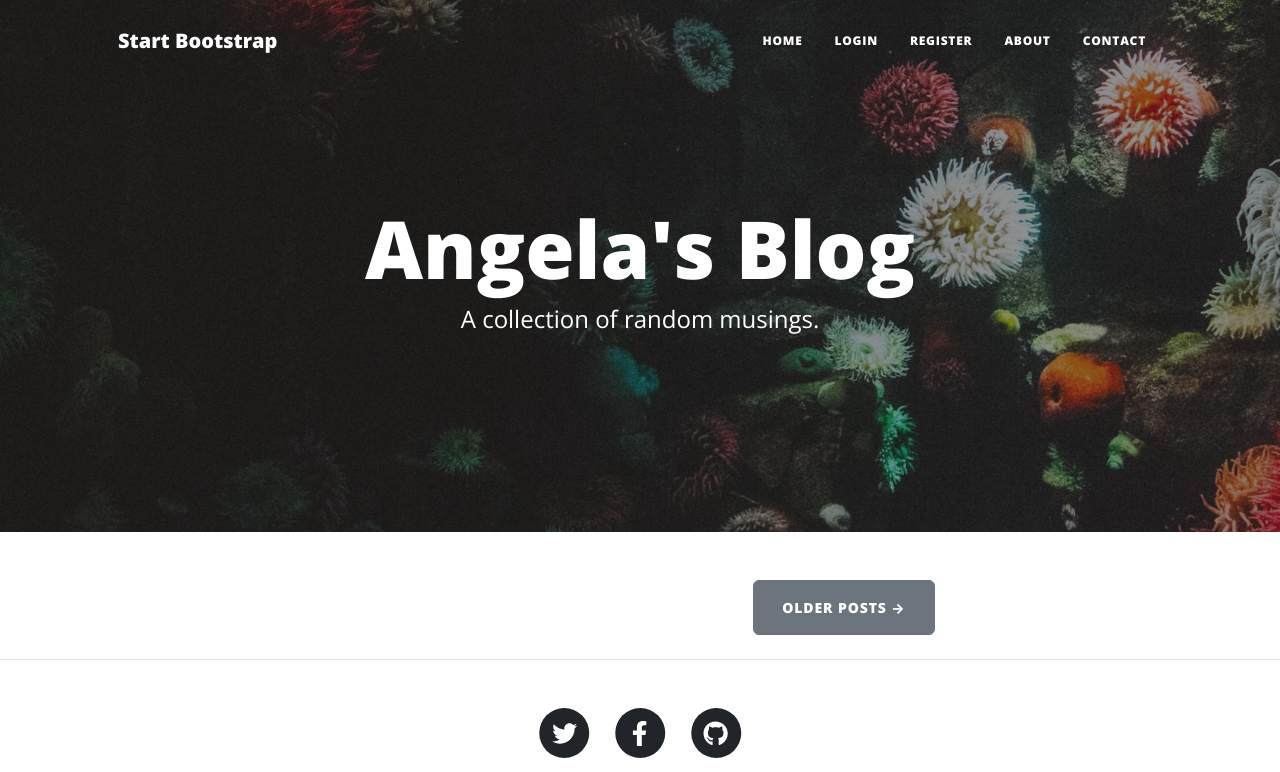
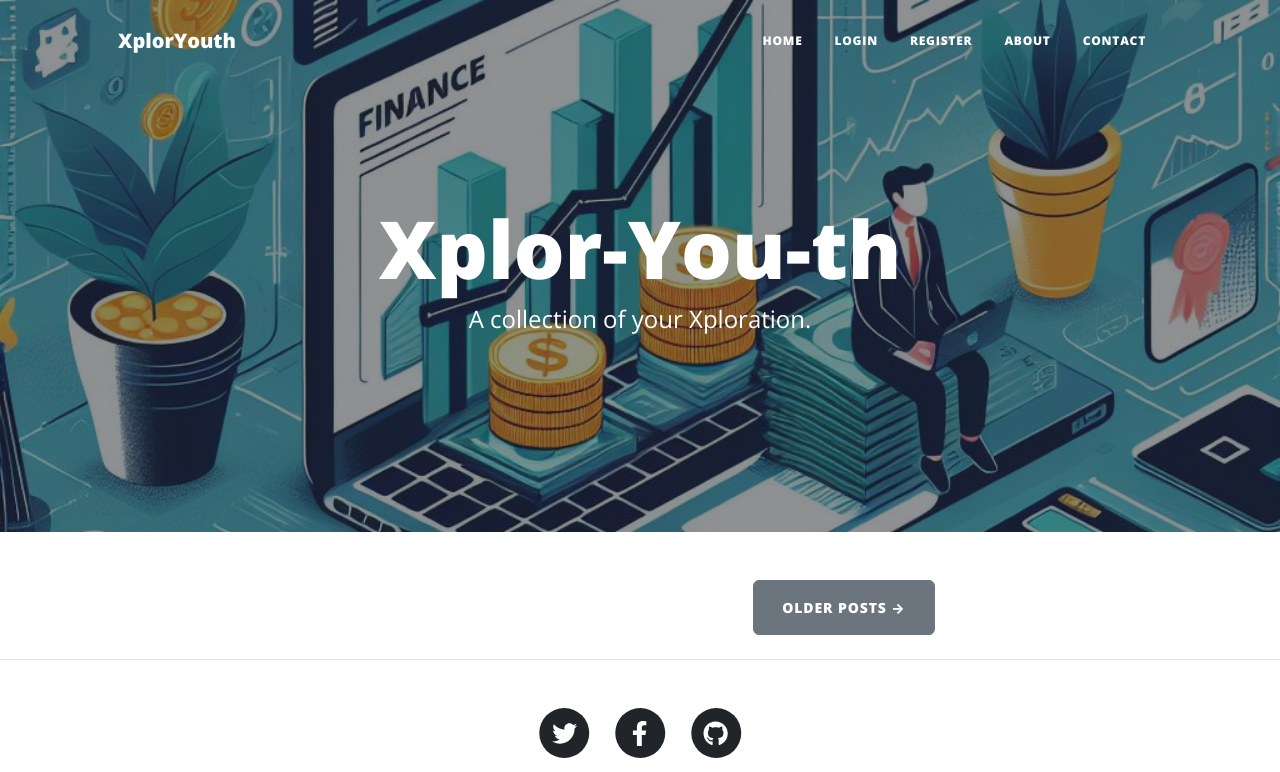
Before and after one commit to mdzahid80/Web_flask, a Flask app: page / in a window 1280 px wide. Shown: the top 772 px of the page. Run offline with Flask 3, Linux system fonts and the light colour scheme; data that the repository does not hold is empty; some libraries are stand-ins or nearby versions.

Commit message:
photo update

```diff
--- a/templates/header.html
+++ b/templates/header.html
@@ -8,7 +8,7 @@
     />
     <meta name="description" content="" />
     <meta name="author" content="" />
-    <title>Angela's Blog</title>
+    <title>XplorYouth</title>
     {% block styles %}
     <!-- Load Bootstrap-Flask CSS here -->
     {{ bootstrap.load_css() }}
@@ -44,7 +44,7 @@
     <!-- Navigation-->
     <nav class="navbar navbar-expand-lg navbar-light" id="mainNav">
       <div class="container px-4 px-lg-5">
-        <a class="navbar-brand" href="/">Start Bootstrap</a>
+        <a class="navbar-brand" href="/">XplorYouth</a>
         <button
           class="navbar-toggler"
           type="button"
--- a/templates/index.html
+++ b/templates/index.html
@@ -3,14 +3,14 @@
 <!-- Page Header-->
 <header
   class="masthead"
-  style="background-image: url('../static/assets/img/home-bg.jpg')"
+  style="background-image: url('../static/assets/img/home-bg2.jpeg')"
 >
   <div class="container position-relative px-4 px-lg-5">
     <div class="row gx-4 gx-lg-5 justify-content-center">
       <div class="col-md-10 col-lg-8 col-xl-7">
         <div class="site-heading">
-          <h1>Angela's Blog</h1>
-          <span class="subheading">A collection of random musings.</span>
+          <h1>Xplor-You-th</h1>
+          <span class="subheading">A collection of your Xploration.</span>
         </div>
       </div>
     </div>
```
Also changed, not shown: static/assets/img/home-bg2.jpeg (added).
